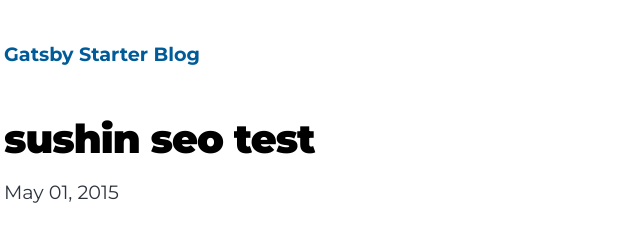
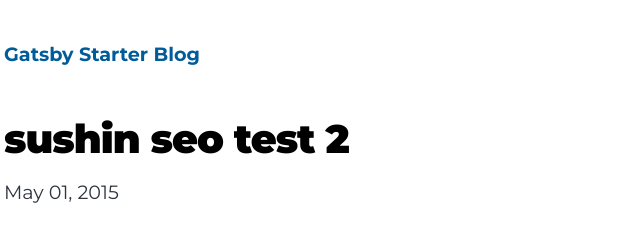
Before and after one commit to sushin-42/sushin-42.github.io, a Gatsby site: page /hello-world/ in a window 1280 px wide. Shown: the top 237 px of the page, 320-960 px from the left. Built offline with nearby package versions, Linux system fonts and the light colour scheme; Gatsby itself is replaced by a stand-in of ours; some packages are replaced by stand-ins of ours.

Commit message:
SEO sitemap test 1

```diff
--- a/content/blog/hello-world/index.md
+++ b/content/blog/hello-world/index.md
@@ -1,5 +1,5 @@
 ---
-title: sushin seo test
+title: sushin seo test 2
 date: "2015-05-01T22:12:03.284Z"
 description: "Hello World"
 ---
--- a/gatsby-config.js
+++ b/gatsby-config.js
@@ -125,6 +125,9 @@
       },
     },
     `gatsby-plugin-react-helmet`,
+    `gatsby-plugin-advanced-sitemap`
+
+
     // this (optional) plugin enables Progressive Web App + Offline functionality
     // To learn more, visit: https://gatsby.dev/offline
     // `gatsby-plugin-offline`,
--- a/package.json
+++ b/package.json
@@ -17,6 +17,7 @@
     "gatsby-plugin-offline": "^5.3.0",
     "gatsby-plugin-react-helmet": "^5.3.0",
     "gatsby-plugin-sharp": "^4.3.0",
+    "gatsby-plugin-sitemap": "^5.3.0",
     "gatsby-remark-copy-linked-files": "^5.3.0",
     "gatsby-remark-images": "^6.3.0",
     "gatsby-remark-prismjs": "^6.3.0",
@@ -55,6 +56,5 @@
     "clean": "gatsby clean",
     "test": "echo \"Write tests! -> https://gatsby.dev/unit-testing\" && exit 1",
     "deploy": "gatsby build && gh-pages -d public -b gh-pages"
-
   }
 }
```
Also changed, not shown: 1 other file.
